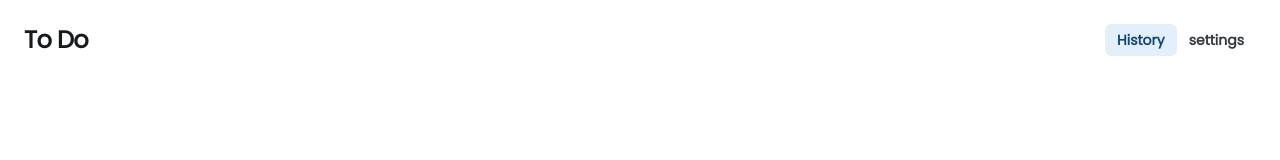
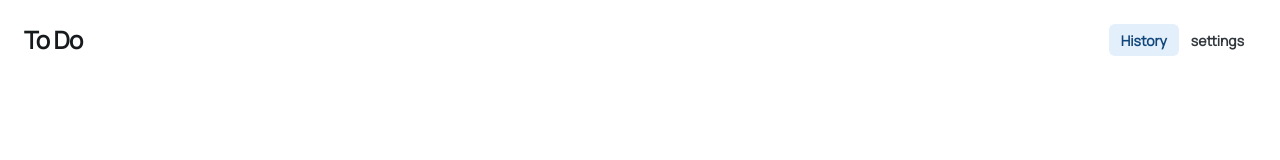
Before and after one commit to jralphw/todo, a React (Create React App) app: page / in a window 1280 px wide. Shown: the top 160 px of the page. Built offline with nearby package versions, Linux system fonts and the light colour scheme.

Commit message:
font change

```diff
--- a/package.json
+++ b/package.json
@@ -6,8 +6,8 @@
     "@babel/plugin-syntax-flow": "^7.18.6",
     "@emotion/react": "^11.10.6",
     "@emotion/styled": "^11.10.6",
+    "@fontsource/manrope": "^4.5.13",
     "@fontsource/material-icons-rounded": "^4.5.4",
-    "@fontsource/poppins": "^4.5.10",
     "@mui/joy": "^5.0.0-alpha.68",
     "@testing-library/jest-dom": "^5.14.1",
     "@testing-library/react": "^13.0.0",
--- a/src/App.tsx
+++ b/src/App.tsx
@@ -1,5 +1,5 @@
 import './App.css';
-import { Typography, Box, IconButton, Button } from '@mui/joy';
+import { Typography, Box, Button } from '@mui/joy';
 import "@fontsource/material-icons-rounded";
 
 function App() {
--- a/src/index.tsx
+++ b/src/index.tsx
@@ -4,12 +4,12 @@ import './index.css';
 import App from './App';
 import reportWebVitals from './reportWebVitals';
 import { CssVarsProvider, extendTheme } from '@mui/joy';
-import "@fontsource/poppins"
+import "@fontsource/manrope"
 
 const theme = extendTheme({
   fontFamily: {
-    display: 'Poppins',
-    body: 'Poppins',
+    display: 'Manrope',
+    body: 'Manrope',
   },
 })
 
```
Also changed, not shown: public/manifest.json, 2 other files (tests, documents, lock files or other folders).
